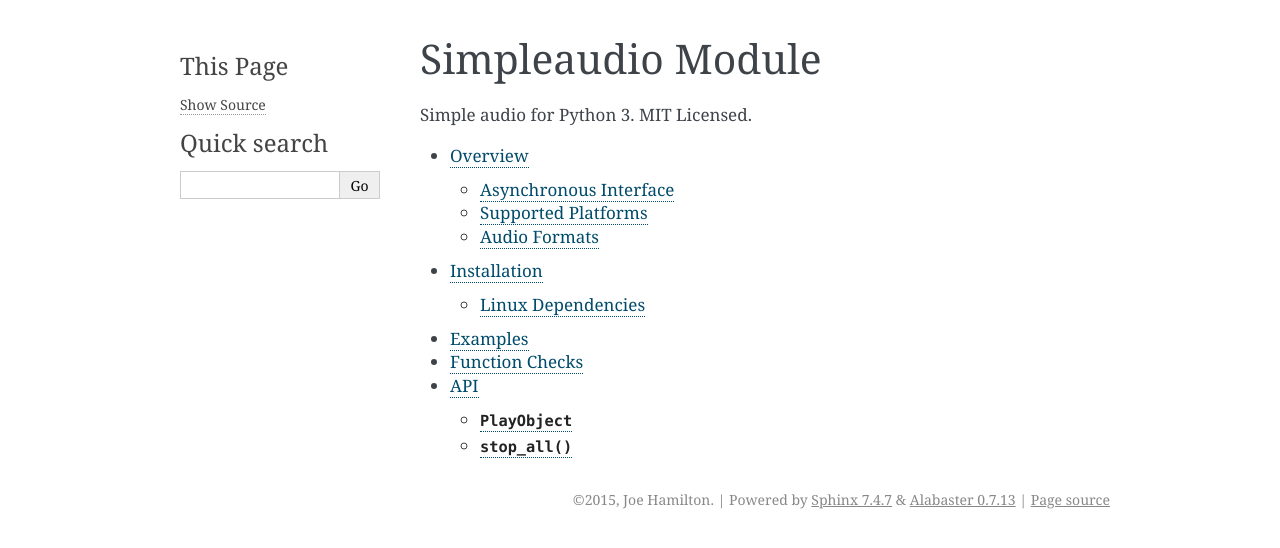
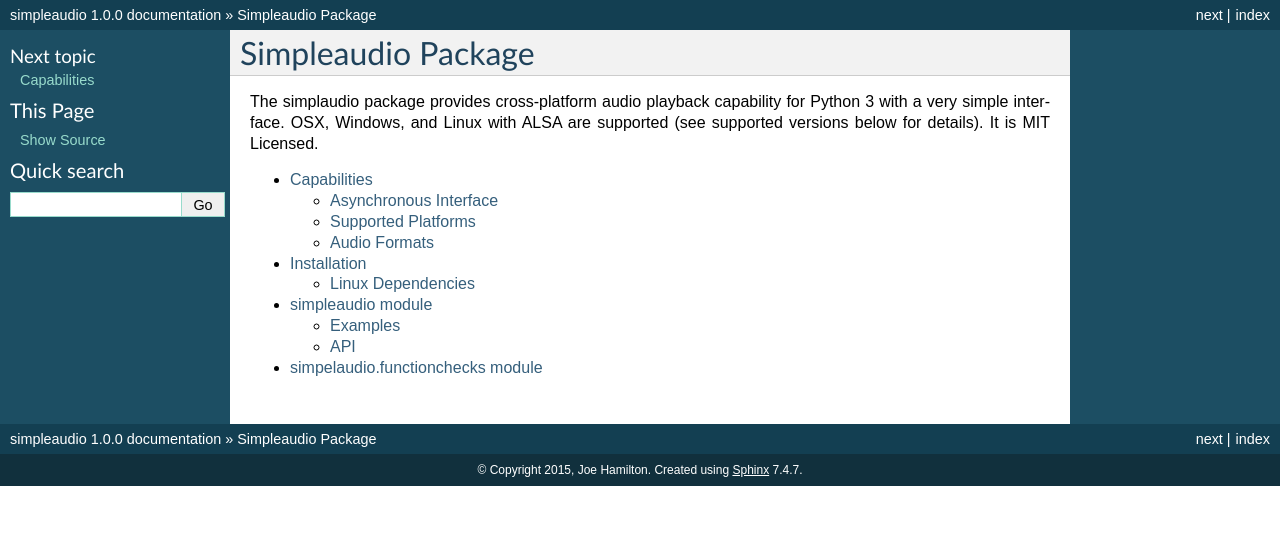
Before and after one commit to hamiltron/py-simple-audio, a Sphinx documentation site: the page built from docs/index.rst, in a window 1280 px wide. Shown: the top 548 px of the page. Built offline with Sphinx 7.4.7, drawn with Linux system fonts in a browser that asks for light colours.

Commit message:
work on docs

```diff
--- a/docs/conf.py
+++ b/docs/conf.py
@@ -111,7 +111,8 @@
 
 # The theme to use for HTML and HTML Help pages.  See the documentation for
 # a list of builtin themes.
-html_theme = 'alabaster'
+# html_theme = 'alabaster'
+html_theme = 'classic'
 
 # Theme options are theme-specific and customize the look and feel of a theme
 # further.  For a list of options available for each theme, see the
--- a/docs/examples.rst
+++ /dev/null
@@ -1,2 +0,0 @@
-Examples
-========
--- a/docs/functionchecks.rst
+++ b/docs/functionchecks.rst
@@ -1,2 +1,2 @@
-Function Checks
-===============
+simpelaudio.functionchecks module
+=================================
--- a/docs/index.rst
+++ b/docs/index.rst
@@ -1,12 +1,14 @@
-Simpleaudio Module
-==================
+Simpleaudio Package
+===================
 
-Simple audio for Python 3. MIT Licensed.
+The simplaudio package provides cross-platform audio playback
+capability for Python 3 with a very simple interface. OSX, Windows, and Linux
+with ALSA are supported (see supported versions below for details).
+It is MIT Licensed.
 
 .. toctree::
-    :maxdepth: 2
+   :maxdepth: 2
 
-    overview
-    examples
-    functionchecks
-    api
+   overview
+   simpleaudio
+   functionchecks
```
Also changed, not shown: docs/api.rst (deleted, +0 -18 lines), docs/overview.rst (+10 -15 lines), docs/simpleaudio.rst (added, +74 -0 lines).
